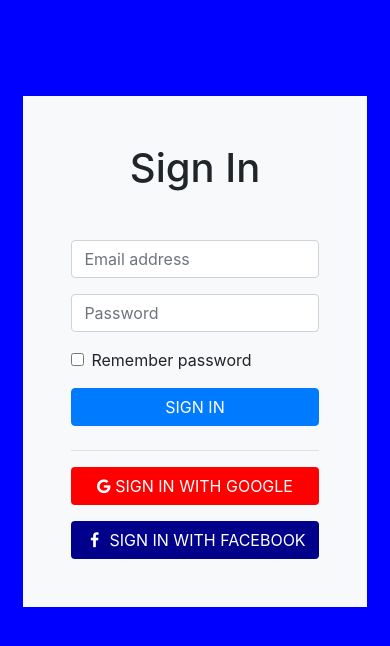
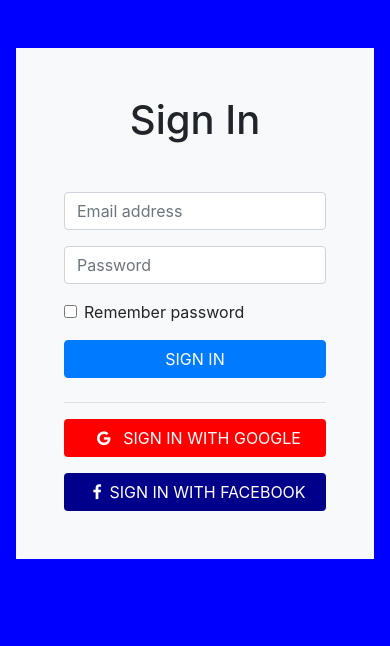
Before and after one commit to HamJaw1432/frontend-basics, a plain HTML site: page WebDevBasics2/LoginForm/LoginForm.html in a window 390 px wide. Drawn offline with nearby package versions, Linux system fonts and the light colour scheme.

Commit message:
Fixed error on small screen devices

```diff
--- a/WebDevBasics2/LoginForm/LoginForm.html
+++ b/WebDevBasics2/LoginForm/LoginForm.html
@@ -16,8 +16,8 @@
   </head>
   <body>
     <div class="container d-flex justify-content-center align-items-center main-body">
-      <div class="row justify-content-center align-items-center main-body m-5" style="min-width: 400px;">
-        <form action="" class="bg-light p-5 m-5 w-100">
+      <div class="row">
+        <form action="" class="bg-light p-5 mt-5 mx-3 main-form">
           <h1 class="text-center mb-5 ">Sign In</h1>
           <div class="mb-3">
             <input type="email" class="form-control" placeholder="Email address">
@@ -32,14 +32,14 @@
             </label>
           </div>
           <div>
-            <button type="submit" class="btn btn-primary btn-login text-uppercase w-100 mb-2">Sign In</button>
+            <button type="submit" class="btn btn-primary text-uppercase w-100 mb-2">Sign In</button>
           </div>
           <hr>
-          <button class="btn google btn-login text-uppercase fw-bold w-100 mb-3" type="submit">
-            <i class="fa fa-google me-2"></i> Sign in with Google
+          <button class="btn google text-uppercase w-100 mb-3" type="submit">
+            <i class="fa fa-google px-2"></i> Sign in with Google
           </button>
-          <button class="btn facebook btn-login text-uppercase fw-bold w-100">
-            <i class="fa fa-facebook fa-fw"></i> Sign in with Facebook
+          <button class="btn facebook text-uppercase w-100">
+            <i class="fa fa-facebook fa-fw px-2"></i> Sign in with Facebook
           </button>
         </form>
       </div>
--- a/WebDevBasics2/LoginForm/style.css
+++ b/WebDevBasics2/LoginForm/style.css
@@ -11,3 +11,10 @@ body{
 color: white;
 background-color: darkblue;
 }
+
+@media only screen and (max-width: 360px) {
+  .main-form {
+    margin-left: 0 !important;
+    margin-right: 0 !important;
+  }
+}
```
